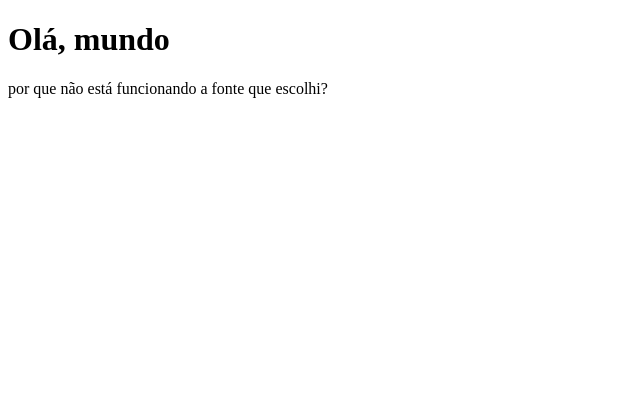
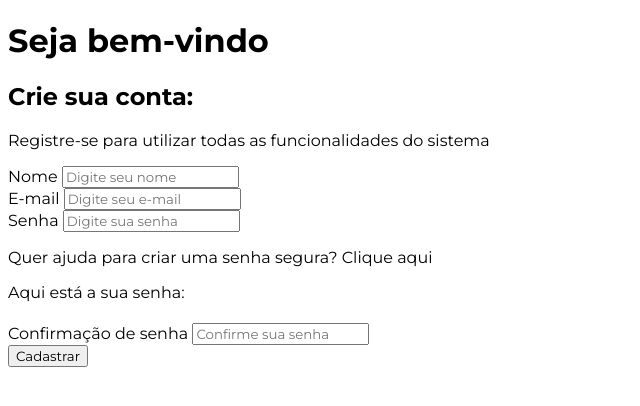
Before and after one commit to tatiuska/aula-gerador-senhas, a plain HTML site: page index.html in a window 1280 px wide. Shown: the whole page, without its empty margins (0-640 px from the left). Drawn offline with Linux system fonts and the light colour scheme.

Commit message:
finalização html

```diff
--- a/index.html
+++ b/index.html
@@ -4,18 +4,49 @@
     <meta charset="UTF-8">
     <meta http-equiv="X-UA-Compatible" content="IE=edge">
     <meta name="viewport" content="width=device-width, initial-scale=1.0">
-    <title>Gerador de Senhas</title>
     <!-- Google Fonts -->
     <link rel="preconnect" href="https://fonts.googleapis.com">
-    <link rel="preconnect" href="https://fonts.gstatic.com" crossorigin>
-    <link href="https://fonts.googleapis.com/css2?family=Montserrat:ital,wght@0,100;0,200;0,300;0,400;0,500;0,600;0,700;0,800;0,900;1,100;1,200;1,300;1,400;1,500;1,600;1,700;1,800;1,900&display=swap" rel="stylesheet">
+<link rel="preconnect" href="https://fonts.gstatic.com" crossorigin>
+<link href="https://fonts.googleapis.com/css2?family=Montserrat:wght@100;200;300;400;500;600;700;800;900&display=swap" rel="stylesheet">
     <!-- Estilos do projeto -->
-    <link rel="stylesheet" src="./css/styles.css"/>
+    <link href="./css/styles.css" rel="stylesheet" type="text/css"/>
+    <title>Gerador de Senhas</title>
     <!-- Scripts do projeto-->
     <script src="./js/scripts.js" defer></script>
 </head>
 <body>
-    <h1>Olá, mundo</h1>
-    <p>por que não está funcionando a fonte que escolhi?</p>
+    <div id="register-container">
+        <div id="register-banner">
+            <div id="banner-layer">
+                <h1>Seja bem-vindo</h1>
+            </div>
+        </div>
+        <div id="register-form">
+            <h2>Crie sua conta:</h2>
+            <p>Registre-se para utilizar todas as funcionalidades do sistema</p>
+            <div class="form-control">
+                <label for="name">Nome</label>
+                <input type="text" name="name" id="name" placeholder="Digite seu nome"/>
+            </div>
+            <div class="form-control">
+                <label for="email">E-mail</label>
+                <input type="text" type="email" id="email" placeholder="Digite seu e-mail"/>
+            </div>
+            <div class="form-control">
+                <label for="password">Senha</label>
+                <input type="text" type="password" id="password" placeholder="Digite sua senha"/>
+            </div>
+            <p>Quer ajuda para criar uma senha segura? <span id="generate-password">Clique aqui</span></p>
+            <div id="generated-password">
+                <p>Aqui está a sua senha:</p>
+                <h4></h4>
+            </div>
+            <div class="form-control">
+                <label for="confirmpassword">Confirmação de senha</label>
+                <input type="text" type="confirmpassword" id="confirmpassword" placeholder="Confirme sua senha"/>
+            </div>
+            <input type="submit" value="Cadastrar"/>
+        </div>
+    </div>
 </body>
 </html>
```
Also changed, not shown: css/styles.css (line endings or trailing spaces).
